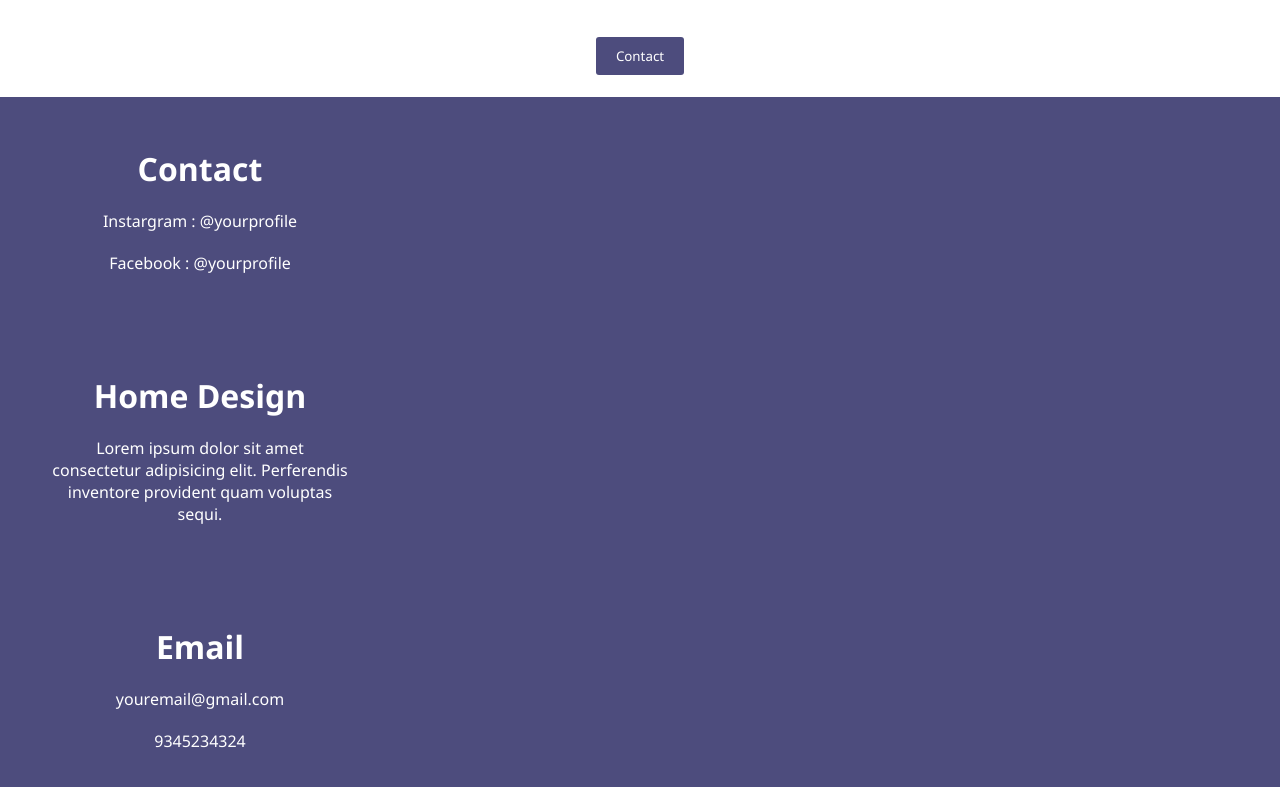
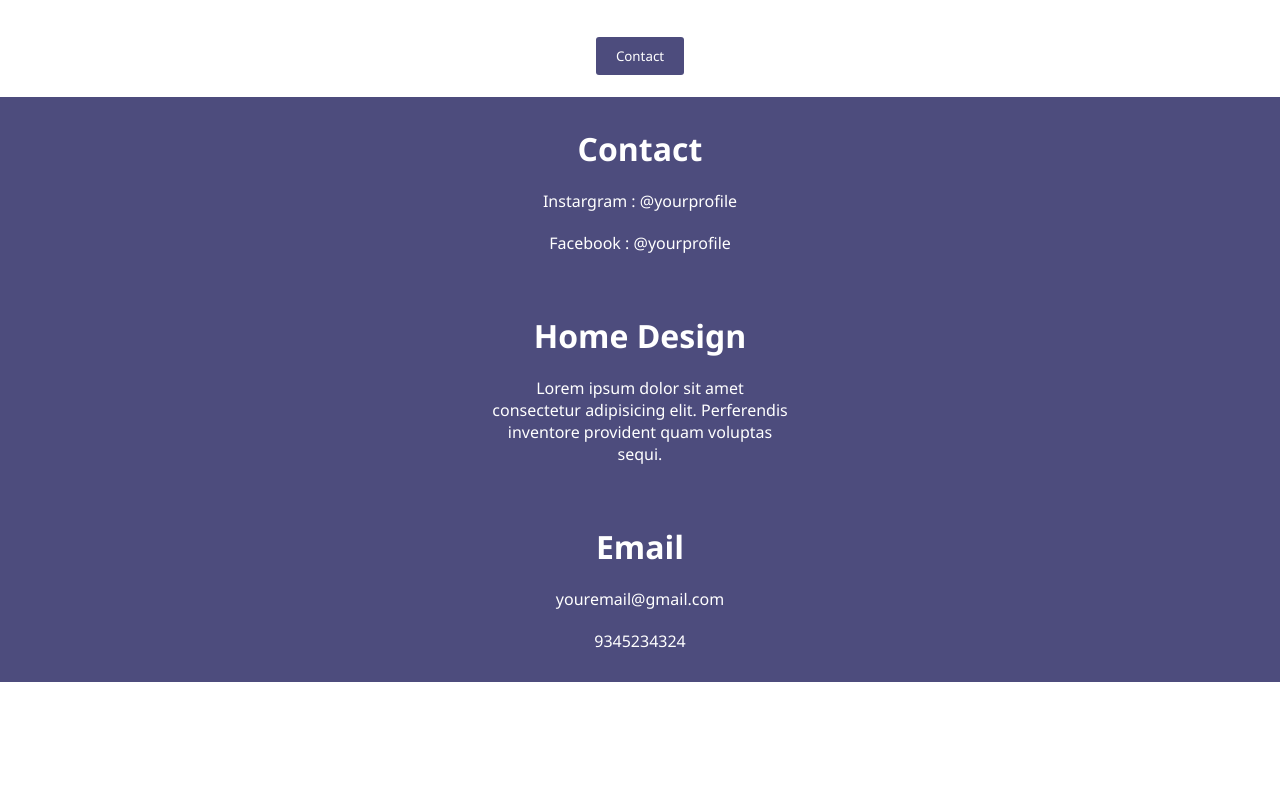
Before and after one commit to SohamGanmote/Sample-Website-Home-Applinces-, a plain HTML site: page index.html in a window 1280 px wide. Shown: the part 3649-4436 px from the top of the page. After the commit the page ends 4331 px from the top, so only its background shows below. Drawn offline with Linux system fonts and the light colour scheme.

Commit message:
Footer Fix

```diff
--- a/css/home.css
+++ b/css/home.css
@@ -273,4 +273,7 @@ button:hover {
         flex-direction: column;
         justify-content: unset;
     }
+    .footer div {
+        margin: 10px auto;
+    }
 }
```
